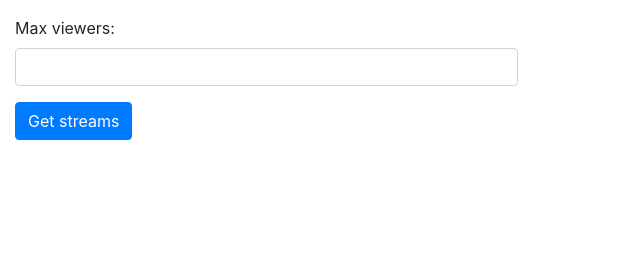
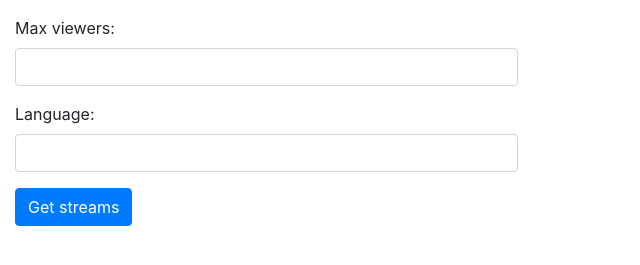
Before and after one commit to jv95/twitchfiltering, a Django app: page / in a window 1280 px wide. Shown: the part 184-449 px from the top of the page, without its empty margins (0-640 px from the left). Run offline with Django 3.2, Linux system fonts and the light colour scheme; parts of the project's set-up code (start-up, migrations or seed data) failed here and were passed over; some libraries are stand-ins or nearby versions.

Commit message:
added language support, bootstrap tuning, games in choice are sorted

```diff
--- a/twitchstats/forms.py
+++ b/twitchstats/forms.py
@@ -13,7 +13,7 @@ django.setup()
 from twitchstats.models import game_identity, active_table_games, game_identity2
 
 active_table_streams = active_table_games.objects.values()
-game_list = game_identity2.objects.values() if 'game_identity2' in active_table_streams else game_identity.objects.values()
+game_list = game_identity2.objects.values().order_by('game_name') if 'game_identity2' in active_table_streams else game_identity.objects.values().order_by('game_name')
 game_list_filtered = [d['game_name'] for d in game_list]
 id_list_filtered = [d['game_id'] for d in game_list]
 game_choices = zip(id_list_filtered, game_list_filtered)
@@ -24,3 +24,5 @@ class GetStreamsForm(forms.Form):
                              widget=forms.Select(attrs={'class': 'form-control'}))
     max_viewers = forms.IntegerField(min_value=0, required=False,
                                      widget=forms.NumberInput(attrs={'class': 'form-control'}))
+    language = forms.CharField(required=False,
+        widget=forms.TextInput(attrs={'class': 'form-control'}))
--- a/twitchstats/templates/base.html
+++ b/twitchstats/templates/base.html
@@ -35,7 +35,7 @@
 {% if response %}
     <div class="card-group">
         {% for e in response %}
-                    <div class="col-lg-2 d-flex align-items-stretch">
+                    <div class="col-lg-2 d-flex align-items-stretch mt-3">
                         <div class="card" style="width: 318px;">
                             <img src="{{ e.thumbnail_url }}" class="card-img-top" alt="...">
                             <div class="card-body">
@@ -52,9 +52,7 @@
     </div>
 {% endif %}
 </br>
-{% if maxv %}
-    max viewers {{ maxv }}
-{% endif %}
+
 
 <!-- Optional JavaScript -->
 <!-- jQuery first, then Popper.js, then Bootstrap JS -->
--- a/twitchstats/views.py
+++ b/twitchstats/views.py
@@ -19,10 +19,15 @@ def index(request):
     if request.GET.get('game'):
         game = request.GET.get('game')
         maxv = request.GET.get('max_viewers')
+        language = request.GET.get('language')
         form_updated = GetStreamsForm(initial={'game': game, 'max_viewers': maxv})
 
         active_table_str = active_table_streams.objects.values()
-        if maxv:
+        if maxv and language:
+            stream_list = live_streams2.objects.values().filter(game_id=game,
+                                                                viewer_count__lte=maxv, language = language) if 'live_streams2' in active_table_str else live_streams.objects.values().filter(
+                game_id=game, viewer_count__lte=maxv, language= language)
+        elif maxv:
             stream_list = live_streams2.objects.values().filter(game_id=game,
                                                                 viewer_count__lte=maxv) if 'live_streams2' in active_table_str else live_streams.objects.values().filter(
                 game_id=game, viewer_count__lte=maxv)
@@ -33,6 +38,6 @@ def index(request):
         for d in stream_list:
             if d['thumbnail_url']:
                 value = str(d['thumbnail_url'])
-                d['thumbnail_url'] = value.replace('{width}x{height}', '318x318')
-        return render(request, 'templates/base.html', {'form': form_updated, 'response': stream_list, 'maxv': maxv})
+                d['thumbnail_url'] = value.replace('{width}x{height}', '315x178')
+        return render(request, 'templates/base.html', {'form': form_updated, 'response': stream_list})
     return render(request, 'templates/base.html', {'form': form})
```
